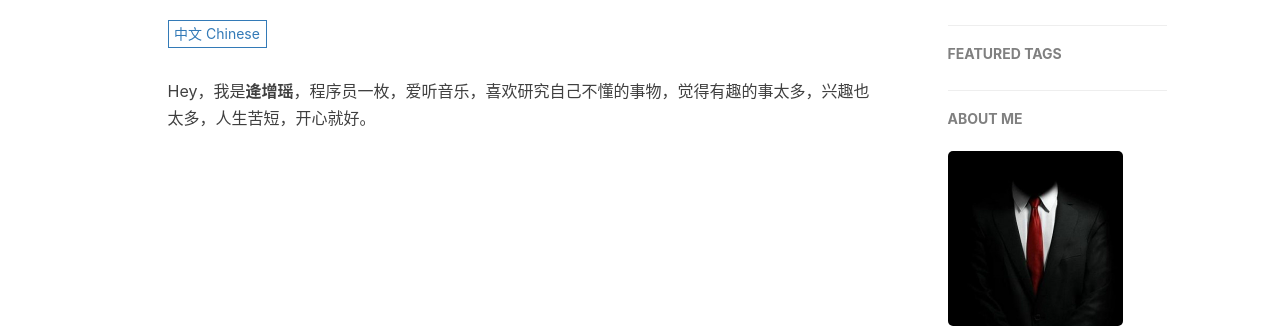
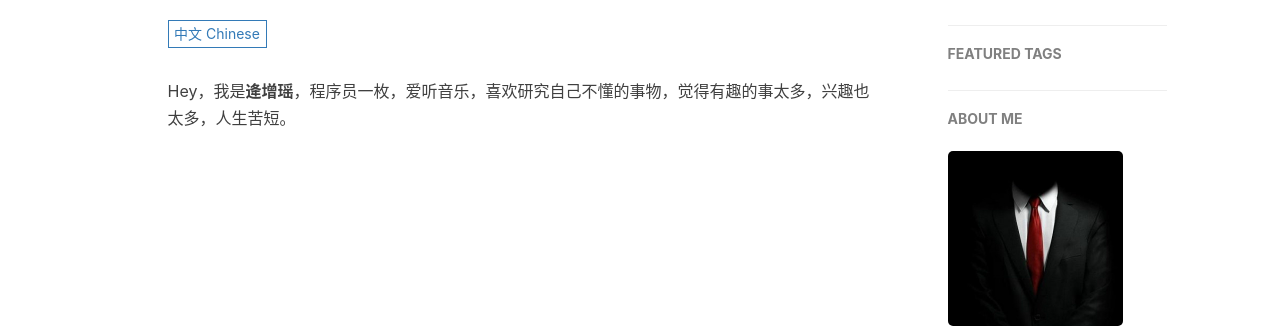
Before and after one commit to dadaosi/dadaosi.github.io, a Jekyll site: the page built from about.html, in a window 1280 px wide. Shown: the part 433-761 px from the top of the page. Built offline with Jekyll 4.4.1, drawn with Linux system fonts in a browser that asks for light colours; nearby versions of some CDN libraries; comment, search, counter and statistics services are not loaded.

```diff
--- a/about.html
+++ b/about.html
@@ -15,13 +15,13 @@ header-img: "img/about-bg.jpg"
 <div class="zh post-container">
 
     <!--copied from markdown -->
-<p>Hey，我是<strong>逄增瑶</strong>，程序员一枚，爱听音乐，喜欢研究自己不懂的事物，觉得有趣的事太多，兴趣也太多，人生苦短，开心就好。</p>
+<p>Hey，我是<strong>逄增瑶</strong>，程序员一枚，爱听音乐，喜欢研究自己不懂的事物，觉得有趣的事太多，兴趣也太多，人生苦短。</p>
 </div>
 
 <!-- English Version -->
 <div class="en post-container">
 <blockquote><p>英文以后会补上的，抱歉啦</p></blockquote>
-    <p>Hey，我是<strong>逄增瑶</strong>，程序员一枚，爱听音乐，喜欢研究自己不懂的事物，觉得有趣的事太多，兴趣也太多，人生苦短嘛，开心就好。</p>
+    <p>Hey，我是<strong>逄增瑶</strong>，程序员一枚，爱听音乐，喜欢研究自己不懂的事物，觉得有趣的事太多，兴趣也太多，人生苦短。</p>
 </div>
 
 <!-- Handle Language Change -->
```
